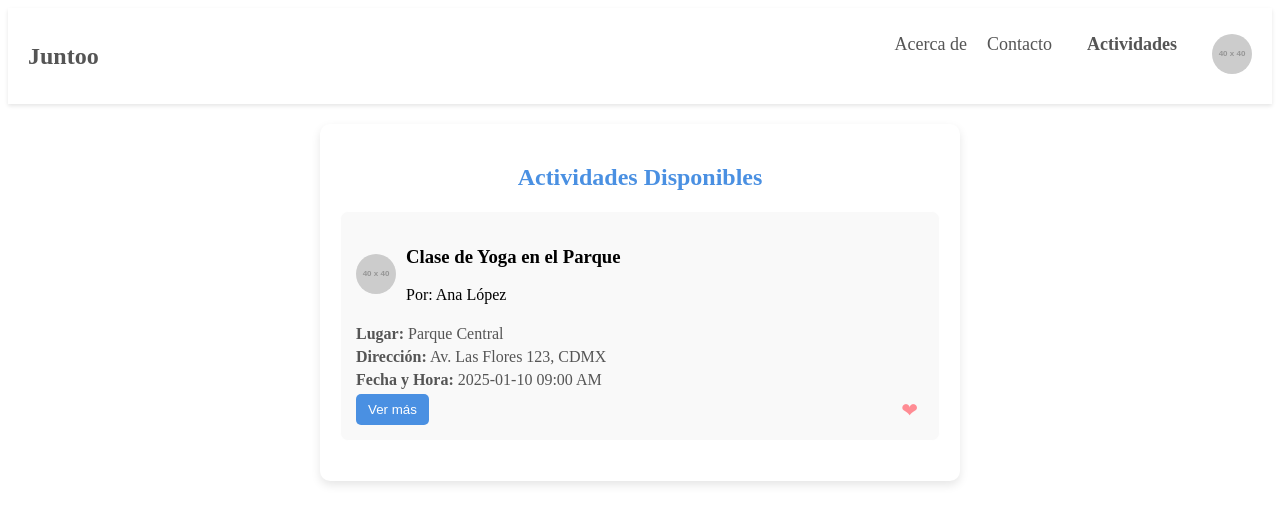
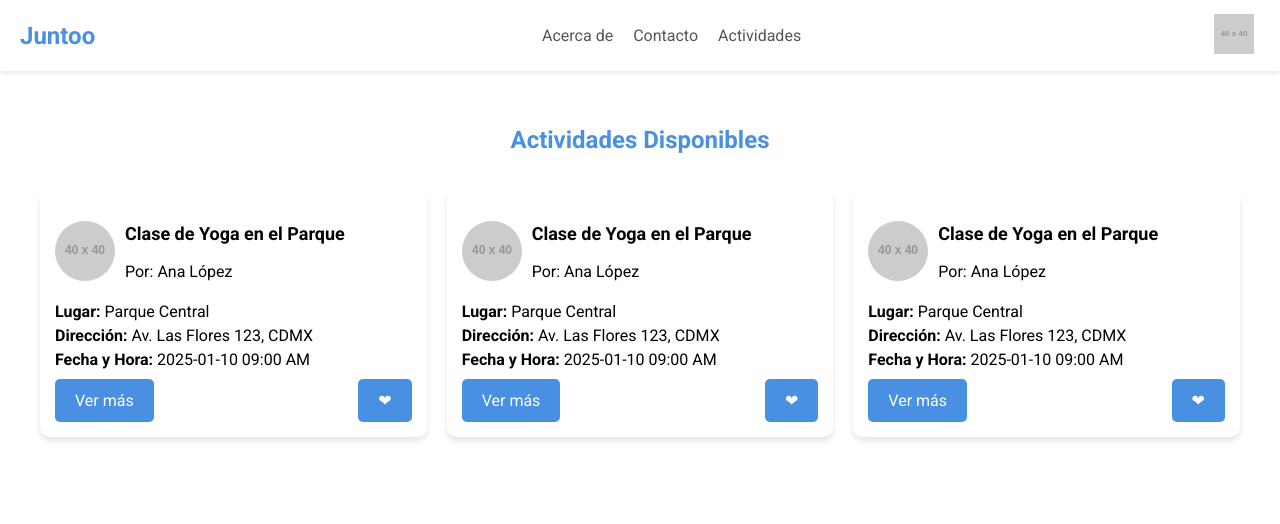
Before and after one commit to EstebanGRguez92/Juntoo, a React (Create React App) app in the folder frontend/: page /activities in a window 1280 px wide. Shown: the top 524 px of the page. Built offline with nearby package versions, Linux system fonts and the light colour scheme; sample sign-in values are in the browser's storage.

Commit message:
Division de menus y version movil

```diff
--- a/frontend/public/index.html
+++ b/frontend/public/index.html
@@ -3,6 +3,7 @@
   <head>
     <meta charset="utf-8" />
     <link rel="icon" href="%PUBLIC_URL%/favicon.ico" />
+    <link href="https://fonts.googleapis.com/css2?family=Roboto:wght@400;700&display=swap" rel="stylesheet">
     <meta name="viewport" content="width=device-width, initial-scale=1" />
     <meta name="theme-color" content="#000000" />
     <meta
--- a/frontend/src/components/NavBar.js
+++ b/frontend/src/components/NavBar.js
@@ -1,49 +1,92 @@
-import React, { useState } from "react";
+import React, { useState, useEffect, useRef } from "react";
 import { Link, useNavigate } from "react-router-dom";
 import "../styles/NavBar.css";
 
 function NavBar() {
-  const [isMenuOpen, setIsMenuOpen] = useState(false);
+  const [isMenuOpen, setIsMenuOpen] = useState(false); // Menú móvil
+  const [isProfileDropdownOpen, setIsProfileDropdownOpen] = useState(false); // Dropdown del perfil
+  const profileRef = useRef(null); // Referencia al dropdown del perfil
   const navigate = useNavigate();
+
   const toggleMenu = () => {
     setIsMenuOpen(!isMenuOpen);
   };
 
-  // Comprobar si hay un usuario autenticado
-  const user = JSON.parse(localStorage.getItem("user"));
+  const closeMenu = () => {
+    setIsMenuOpen(false);
+  };
+
+  const toggleProfileDropdown = () => {
+    setIsProfileDropdownOpen((prev) => !prev);
+  };
+
+  const closeProfileDropdown = () => {
+    setIsProfileDropdownOpen(false);
+  };
 
   const handleLogout = () => {
     localStorage.removeItem("user");
     alert("Sesión cerrada.");
-    navigate("/"); // Redirige a la página principal
+    closeMenu();
+    navigate("/");
   };
+
+  // Detecta clics fuera del dropdown de perfil
+  useEffect(() => {
+    const handleClickOutside = (event) => {
+      if (profileRef.current && !profileRef.current.contains(event.target)) {
+        closeProfileDropdown();
+      }
+    };
+
+    document.addEventListener("mousedown", handleClickOutside);
+    return () => {
+      document.removeEventListener("mousedown", handleClickOutside);
+    };
+  }, []);
+
+  const user = JSON.parse(localStorage.getItem("user"));
 
   return (
     <nav className="navbar">
       <div className="navbar-logo">
-        <Link to="/">Juntoo</Link>
+        <Link to="/" onClick={closeMenu}>
+          Juntoo
+        </Link>
       </div>
+
+      {/* Botón hamburguesa (móvil) */}
       <button className="navbar-menu-btn" onClick={toggleMenu}>
         ☰
       </button>
+
+      {/* Menú principal (escritorio) */}
       <ul className="navbar-links">
         <li>
-          <Link to="/about">Acerca de</Link>
+          <Link to="/about" onClick={closeMenu}>
+            Acerca de
+          </Link>
         </li>
         <li>
-          <Link to="/contact">Contacto</Link>
+          <Link to="/contact" onClick={closeMenu}>
+            Contacto
+          </Link>
         </li>
         {user && (
-          <>
           <li>
-              <Link to="/activities" className="navbar-activities">
+            <Link to="/activities" onClick={closeMenu}>
               Actividades
             </Link>
           </li>
-            <li className="navbar-profile">
+        )}
+      </ul>
+
+      {/* Ícono de perfil (escritorio) */}
+      {user && (
+        <div className="navbar-profile" ref={profileRef}>
           <button
             className="navbar-profile-icon"
-                onClick={() => setIsMenuOpen(!isMenuOpen)}
+            onClick={toggleProfileDropdown}
           >
             <img
               src="https://via.placeholder.com/40"
@@ -51,33 +94,77 @@ function NavBar() {
               className="navbar-profile-pic"
             />
           </button>
-              {isMenuOpen && (
+          {isProfileDropdownOpen && (
             <ul className="navbar-dropdown">
               <li>
-                    <Link to="/account">Mi cuenta</Link>
+                <Link to="/account" onClick={closeProfileDropdown}>
+                  Mi cuenta
+                </Link>
               </li>
               <li>
-                    <Link to="/posts">Mis publicaciones</Link>
+                <Link to="/posts" onClick={closeProfileDropdown}>
+                  Mis publicaciones
+                </Link>
               </li>
               <li>
-                    <Link to="/messages">Mensajes</Link>
+                <Link to="/messages" onClick={closeProfileDropdown}>
+                  Mensajes
+                </Link>
               </li>
               <li>
                 <button onClick={handleLogout}>Cerrar sesión</button>
               </li>
             </ul>
           )}
+        </div>
+      )}
+
+      {/* Menú móvil */}
+      <div className={`navbar-mobile-menu ${isMenuOpen ? "open" : ""}`}>
+        <button className="navbar-mobile-close" onClick={closeMenu}>
+          ✖
+        </button>
+        <ul>
+          <li>
+            <Link to="/about" onClick={closeMenu}>
+              Acerca de
+            </Link>
+          </li>
+          <li>
+            <Link to="/contact" onClick={closeMenu}>
+              Contacto
+            </Link>
+          </li>
+          {user && (
+            <>
+              <li>
+                <Link to="/activities" onClick={closeMenu}>
+                  Actividades
+                </Link>
+              </li>
+              <hr />
+              <li>
+                <Link to="/account" onClick={closeMenu}>
+                  Mi cuenta
+                </Link>
+              </li>
+              <li>
+                <Link to="/posts" onClick={closeMenu}>
+                  Mis publicaciones
+                </Link>
+              </li>
+              <li>
+                <Link to="/messages" onClick={closeMenu}>
+                  Mensajes
+                </Link>
+              </li>
+              <li>
+                <button onClick={handleLogout}>Cerrar sesión</button>
               </li>
             </>
           )}
-        {!user && (
-          <li>
-            <Link to="/login" className="navbar-login">
-              Ingresar
-            </Link>
-          </li>
-        )}
         </ul>
+      </div>
     </nav>
   );
 }
--- a/frontend/src/index.css
+++ b/frontend/src/index.css
@@ -1,15 +1,16 @@
-@import './styles/variables.css';
+@import url('https://fonts.googleapis.com/css2?family=Roboto:wght@400;700&display=swap');
 
 body {
-  margin: 0;
-  font-family: -apple-system, BlinkMacSystemFont, 'Segoe UI', 'Roboto', 'Oxygen',
-    'Ubuntu', 'Cantarell', 'Fira Sans', 'Droid Sans', 'Helvetica Neue',
-    sans-serif;
-  -webkit-font-smoothing: antialiased;
-  -moz-osx-font-smoothing: grayscale;
+  font-family: 'Roboto', sans-serif;
+  margin: 0; /* Para evitar márgenes no deseados */
+  padding: 0;
+  box-sizing: border-box;
 }
 
-code {
-  font-family: source-code-pro, Menlo, Monaco, Consolas, 'Courier New',
-    monospace;
+* {
+  font-family: 'Roboto', sans-serif !important;
 }
+
+body, h1, h2, h3, p, a, button {
+  font-family: 'Roboto', sans-serif;
+}
--- a/frontend/src/index.js
+++ b/frontend/src/index.js
@@ -4,6 +4,7 @@ import { BrowserRouter } from 'react-router-dom';
 import App from './App';
 import { AuthProvider } from "./context/AuthContext";
 import './styles/colors.css';
+import './index.css';
 
 const root = ReactDOM.createRoot(document.getElementById("root"));
 root.render(
--- a/frontend/src/pages/Activities.js
+++ b/frontend/src/pages/Activities.js
@@ -12,12 +12,30 @@ const Activities = () => {
       address: "Av. Las Flores 123, CDMX",
       dateTime: "2025-01-10 09:00 AM",
     },
+    {
+      id: 2,
+      title: "Clase de Yoga en el Parque",
+      creator: "Ana López",
+      profilePic: "https://via.placeholder.com/40",
+      locationName: "Parque Central",
+      address: "Av. Las Flores 123, CDMX",
+      dateTime: "2025-01-10 09:00 AM",
+    },
+    {
+      id: 3,
+      title: "Clase de Yoga en el Parque",
+      creator: "Ana López",
+      profilePic: "https://via.placeholder.com/40",
+      locationName: "Parque Central",
+      address: "Av. Las Flores 123, CDMX",
+      dateTime: "2025-01-10 09:00 AM",
+    },
     // Más actividades...
   ];
 
   return (
     <section className="activities-container">
-      <h2>Actividades Disponibles</h2>
+    <h2>Actividades Disponibles</h2>
       {activities.length > 0 ? (
         <ul className="activities-list">
           {activities.map((activity) => (
--- a/frontend/src/styles/Activities.css
+++ b/frontend/src/styles/Activities.css
@@ -1,32 +1,62 @@
 .activities-container {
-    max-width: 600px;
-    margin: 20px auto;
-    padding: 20px;
-    background-color: var(--secondary-background, #ffffff);
-    border-radius: 10px;
-    box-shadow: 0px 4px 10px rgba(0, 0, 0, 0.1);
+  display: flex;
+  flex-direction: column;
+  align-items: center;
+  margin: 20px;
+  padding: 15px;
 }
 
 .activities-container h2 {
   text-align: center;
-    color: var(--primary-text, #4a90e2);
+  font-size: 18px;
+  margin-bottom: 20px;
+  color: var(--primary-color);
+}
+
+@media (min-width: 768px) {
+  .activities-container h2 {
+    text-align: center;
+    font-size: 24px;
+    margin-bottom: 20px;
+    color: var(--primary-color);
+  }
 }
 
 .activities-list {
+  display: grid;
+  grid-template-columns: 1fr; /* Por defecto, una columna */
+  gap: 10px;
+  width: 100%;
+  max-width: 1200px;
+  padding: 0;
   list-style: none;
-    padding: 0;
-    margin: 0;
+}
+
+@media (min-width: 768px) {
+  .activities-list {
+    grid-template-columns: repeat(2, 1fr); /* Dos columnas en pantallas medianas */
+    gap: 20px; /* Más espacio en pantallas grandes */
+  }
+}
+
+@media (min-width: 1024px) {
+  .activities-list {
+    grid-template-columns: repeat(3, 1fr); /* Tres columnas en pantallas grandes */
+  }
 }
 
 .activity-card {
-    margin-bottom: 20px;
+  background-color: var(--neutral-light);
   padding: 15px;
-    border: 1px solid var(--neutral-light, #ececec);
-    border-radius: 8px;
-    background-color: #f9f9f9;
-    display: flex;
-    flex-direction: column;
-    gap: 10px;
+  border: none;
+  border-radius: 10px;
+  box-shadow: 0 4px 6px rgba(0, 0, 0, 0.1);
+  transition: transform 0.3s ease, box-shadow 0.3s ease;
+}
+
+.activity-card:hover {
+  transform: scale(1.02);
+  box-shadow: 0 6px 10px rgba(0, 0, 0, 0.15);
 }
 
 .activity-header {
@@ -35,44 +65,59 @@
   gap: 10px;
 }
 
+.activity-header h3 {
+  font-size: 16px;
+}
+
 .profile-pic {
-    width: 40px;
-    height: 40px;
+  width: 50px;
+  height: 50px;
   border-radius: 50%;
+}
+
+@media (min-width: 768px) {
+  .profile-pic {
+    width: 60px;
+    height: 60px;
+  }
+
+  .activity-header h3 {
+    font-size: 18px;
+  }
 }
 
 .activity-details p {
   margin: 5px 0;
-    color: var(--neutral-dark, #555555);
 }
 
 .activity-actions {
   display: flex;
   justify-content: space-between;
-    align-items: center;
+  margin-top: 10px;
 }
 
-  .view-more {
-    background-color: var(--primary, #4a90e2);
+.view-more, .add-favorite {
+  background-color: var(--primary-color);
   color: white;
   border: none;
-    padding: 8px 12px;
+  padding: 10px 16px;
+  font-size: 14px;
   border-radius: 5px;
   cursor: pointer;
+  transition: background-color 0.3s;
+}
+
+@media (min-width: 768px) {
+  .view-more, .add-favorite {
+    padding: 12px 20px;
+    font-size: 16px;
+  }
 }
 
 .view-more:hover {
-    background-color: var(--primary-hover, #357abd);
-  }
-
-  .add-favorite {
-    background-color: transparent;
-    border: none;
-    font-size: 20px;
-    color: var(--accent-error, #ff8c94);
-    cursor: pointer;
+  background-color: var(--secondary-lavender);
 }
 
 .add-favorite:hover {
-    color: #ff5c6e;
+  background-color: var(--accent-yellow);
 }
--- a/frontend/src/styles/Home.css
+++ b/frontend/src/styles/Home.css
@@ -2,7 +2,7 @@
 
 .home-container {
     padding: 2rem;
-    font-family: Arial, sans-serif;
+    font-family: 'Roboto', sans-serif;
     background-color: var(--neutral-light-gray); /* Fondo neutro */
     color: var(--neutral-dark-gray); /* Texto principal */
   }
--- a/frontend/src/styles/NavBar.css
+++ b/frontend/src/styles/NavBar.css
@@ -1,159 +1,185 @@
+/* General Navbar Styling */
 .navbar {
+  position: relative;
   display: flex;
   justify-content: space-between;
   align-items: center;
-  background-color: var(--neutral-light); /* Blanco */
-  color: var(--neutral-dark); /* Gris oscuro */
+  background-color: var(--neutral-light);
   padding: 10px 20px;
-  box-shadow: 0 2px 4px rgba(0, 0, 0, 0.1); /* Añade una sombra suave para separación */
+  box-shadow: 0 2px 4px rgba(0, 0, 0, 0.1);
 }
 
 .navbar-logo a {
-  text-decoration: none;
   font-size: 24px;
   font-weight: bold;
-  color: var(--neutral-dark); /* Gris oscuro */
+  text-decoration: none;
+  color: var(--primary-color);
+}
+
+.navbar-menu-btn {
+  font-size: 24px;
+  background: none;
+  border: none;
+  cursor: pointer;
+  display: none;
 }
 
 .navbar-links {
+  display: flex;
   list-style: none;
-  display: flex;
   gap: 20px;
 }
 
 .navbar-links.open {
-  display: block;
+  display: none; /* No se muestra en móvil */
 }
 
-.navbar-links a {
+.navbar-links a,
+.navbar-links button {
   text-decoration: none;
-  font-size: 18px;
-  color: var(--neutral-dark); /* Gris oscuro */
-  transition: color 0.3s ease;
+  font-size: 16px;
+  color: var(--neutral-dark);
+  border: none;
+  background: none;
+  cursor: pointer;
 }
 
+.navbar-links button:hover,
 .navbar-links a:hover {
-  color: var(--primary-color); /* Azul sereno */
+  color: var(--primary-color);
 }
 
-.navbar-login {
-  color: var(--primary-color); /* Azul sereno */
-  font-weight: bold;
-  margin-left: 1rem;
-  text-decoration: none;
-  transition: color 0.3s;
+/* Divider */
+.navbar-divider {
+  border: none;
+  border-top: 1px solid var(--neutral-dark);
+  margin: 10px 0;
 }
 
-.navbar-login:hover {
-  color: var(--secondary-lavender); /* Lavanda claro */
+/* Dropdown hidden by default */
+.navbar-dropdown {
+  display: none;
+  position: absolute;
+  top: 20px;
+  right: 0;
+  background-color: var(--neutral-light);
+  padding: 10px;
+  border-radius: 8px;
+  box-shadow: 0 4px 8px rgba(0, 0, 0, 0.2);
+  z-index: 10;
+  list-style: none;
+  width: 140px;
 }
 
-/* Estilo del ícono de perfil */
+.navbar-profile .navbar-dropdown {
+  display: block; /* Mostrar dropdown solo en escritorio */
+}
+
+.navbar-dropdown li {
+  margin: 10px 0;
+}
+
+.navbar-dropdown a:hover {
+  color: var(--primary-color);
+}
+
+.navbar-dropdown a,
+.navbar-dropdown button {
+  color: var(--neutral-dark);
+  text-decoration: none;
+  font-size: 16px;
+}
+
 .navbar-profile {
   position: relative;
 }
 
 .navbar-profile-icon {
+  border: none;
   background: none;
-  border: none;
   cursor: pointer;
-  padding: 0;
 }
 
-.navbar-profile-pic {
-  width: 40px;
-  height: 40px;
-  border-radius: 50%;
-}
-
-/* Menú desplegable */
-.navbar-dropdown {
-  position: absolute;
-  top: 50px; /* Ajusta según el diseño */
-  right: 0;
-  background: var(--neutral-light); /* Blanco */
-  border: 1px solid var(--neutral-dark); /* Gris oscuro */
-  border-radius: 5px;
-  box-shadow: 0 4px 6px rgba(0, 0, 0, 0.1);
-  list-style: none;
-  padding: 10px 0;
-  margin: 0;
-  z-index: 1000;
-}
-
-.navbar-dropdown li {
-  padding: 10px 20px;
-}
-
-.navbar-dropdown li:hover {
-  background: #f5f5f5;
-}
-
-.navbar-dropdown button {
-  background: none;
-  border: none;
-  cursor: pointer;
-  font: inherit;
-  color: var(--neutral-dark); /* Gris oscuro */
-}
-
-.navbar-dropdown a,
-.navbar-dropdown button {
-  text-decoration: none;
-  color: var(--neutral-dark); /* Gris oscuro */
+/* Mobile-specific styles */
+@media (max-width: 768px) {
+  .navbar-menu-btn {
     display: block;
-}
-
-.navbar-activities {
-  color: var(--primary-color); /* Azul Sereno */
-  text-decoration: none;
-  font-weight: bold;
-  padding: 10px 15px;
-}
-
-.navbar-activities:hover {
-  color: var(--secondary-lavender); /* Lavanda claro */
-}
-
-/* Botón del menú hamburguesa */
-.navbar-menu-btn {
-  display: none;
     background: none;
     border: none;
     font-size: 24px;
     cursor: pointer;
-  color: var(--neutral-dark);
   }
 
+  .navbar-mobile-menu {
+    position: fixed;
+    top: 0;
+    right: -100%; /* Oculto inicialmente */
+    width: 70%;
+    height: 100%;
+    background-color: #4a90e2;
+    box-shadow: -2px 0 5px rgba(0, 0, 0, 0.2);
+    transition: right 0.3s ease;
+    z-index: 1000;
+    padding: 20px;
+  }
 
-/* Estilos para pantallas pequeñas */
-@media (max-width: 768px) {
-  .navbar-menu-btn {
-    display: block;
+  .navbar-mobile-menu.open {
+    right: 0; /* Mostrar menú */
+  }
+
+  .navbar-mobile-menu ul {
+    list-style: none;
+    padding: 0;
+    margin: 0;
+  }
+
+  .navbar-mobile-menu li {
+    margin: 20px 0;
+  }
+
+  .navbar-mobile-menu a {
+    text-decoration: none;
+    color: #fff;
+    font-size: 18px;
+  }
+
+  .navbar-mobile-close {
+    background: none;
+    border: none;
+    font-size: 24px;
+    color: var(--neutral-light);
+    cursor: pointer;
+    margin-bottom: 20px;
   }
 
   .navbar-links {
     display: none;
     flex-direction: column;
-    gap: 10px;
-    background: var(--primary-color);
-    position: absolute;
-    top: 50px;
-    right: 10px;
-    padding: 10px;
-    border-radius: 5px;
-    box-shadow: 0 4px 6px rgba(0, 0, 0, 0.1);
+    gap: 15px;
   }
 
   .navbar-links.open {
-    display: flex;
+    display: block;
+    position: absolute;
+    top: 50px;
+    left: 0;
+    background-color: var(--neutral-light);
+    padding: 10px 0;
+    border-radius: 8px;
+    box-shadow: 0 4px 8px rgba(0, 0, 0, 0.2);
+    width: 100%;
+    list-style: none;
   }
 
-  .navbar-links a {
-    color: white;
+  .navbar-profile {
+    display: none; /* Oculta el ícono del perfil en versión móvil */
+  }
 }
 
-  .navbar-links a:hover {
-    color: var(--accent-light);
+/* Ocultar menú hamburguesa en pantallas grandes */
+@media (min-width: 769px) {
+  .navbar-menu-btn,
+  .navbar-mobile-menu {
+    display: none;
   }
 }
```
Lines whose indentation alone changed are shown as unchanged.
